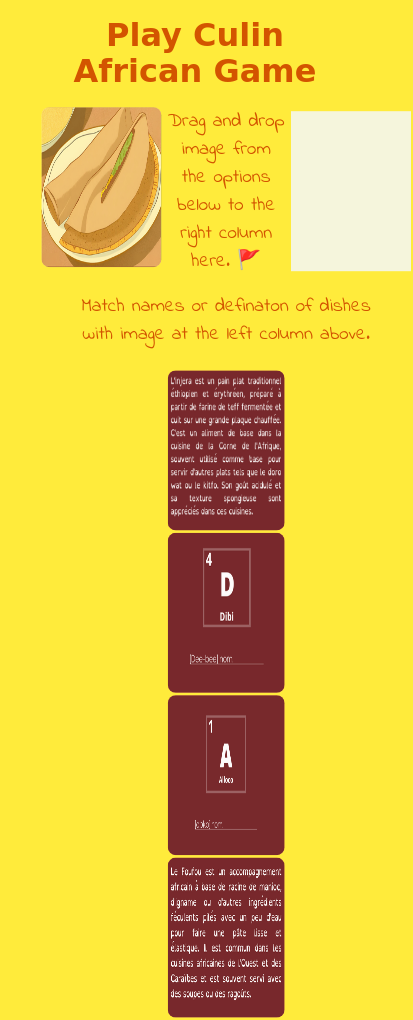
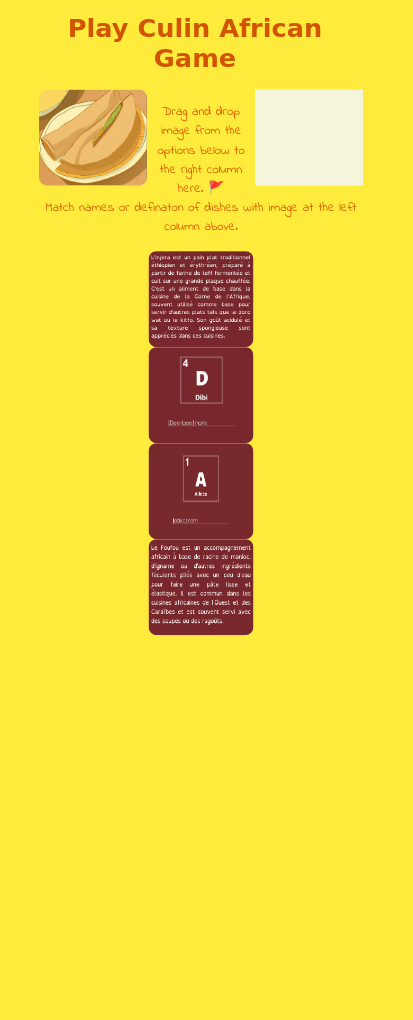
Before and after one commit to CULINAFRICA/MVP, a plain HTML site: page index.html in a window 390 px wide. Shown: the whole page, 413 px wide, since content can reach past the window. After the commit the page ends 844 px from the top, so only its background shows below. Drawn offline with Linux system fonts and the light colour scheme.

Commit message:
revert back

```diff
--- a/style2.css
+++ b/style2.css
@@ -118,114 +118,8 @@ body {
 
     .square {
     width: 135px;
-    height: 150px;
+    height: 120px;
     display: flex;
 }
 
-   #culin-game-drag-zoom {
-	display: flex;
-	flex-wrap: wrap;
-	justify-content: space-around;
-	gap: 5px;
-	max-width: 460px;
-	margin: 0;
-    }
-
-	   #culin-game-drag-zoom img {
-	height: 120px;
-	width: 120px;
 }
-
-   .square {
-	   flex: 1 1 calc(50%-10px);
-	   display: flex;
-	   justify-content: center;
-	   align-items: center;
-	   margin: 2px;
-   }
-
-
-
-}
-
-
-@media screen and  (max-width: 768px){
-
-	#level-title {
-    font-family: 'Press Start 2P', cursive;
-    font-size: 2.5rem;
-    margin:  5%;
-    color: #d35400;
-    text-align: center;
-	/* For the Level Name of the media */
-}
-
-
-
-	p {
-		font-size: 1.5rem;
-		text-align: center;
-		justify-content: center;
-		/* for the all the texts*/
-	}
-
-
-	    .game-area {
-		width: 1000%;
-		max-width:768px;
-		flex-direction: row;
-		flex-wrap: wrap;
-		align-items: center-left;
-	}
-
-	.game-area img {
-		width: 300px;
-		height: 200px;
-	}
-
-
-	#container {
-	display: flex;
-	flex-direction: column;
-	height: auto;
-    width: 100%;
-    max-width: 768px;
-	box-sizing: border-box;
-}
-
-	img {
-		width: 100%;
-		height: auto;
-	}
-
-    .square {
-    width: 150px;
-    height: 200px;
-    display: flex;
-}
-
-   #culin-game-drag-zoom {
-	display: flex;
-	flex-wrap: wrap;
-	justify-content: space-around;
-	gap: 5px;
-	max-width: 768px;
-	margin: 0;
-    }
-
-	   #culin-game-drag-zoom img {
-	height: 150px;
-	width: 150px;
-}
-
-   .square {
-	   flex: 1 1 calc(50%-10px);
-	   display: flex;
-	   justify-content: center;
-	   align-items: center;
-	   margin: 3px;
-   }
-
-
-
-}
```
